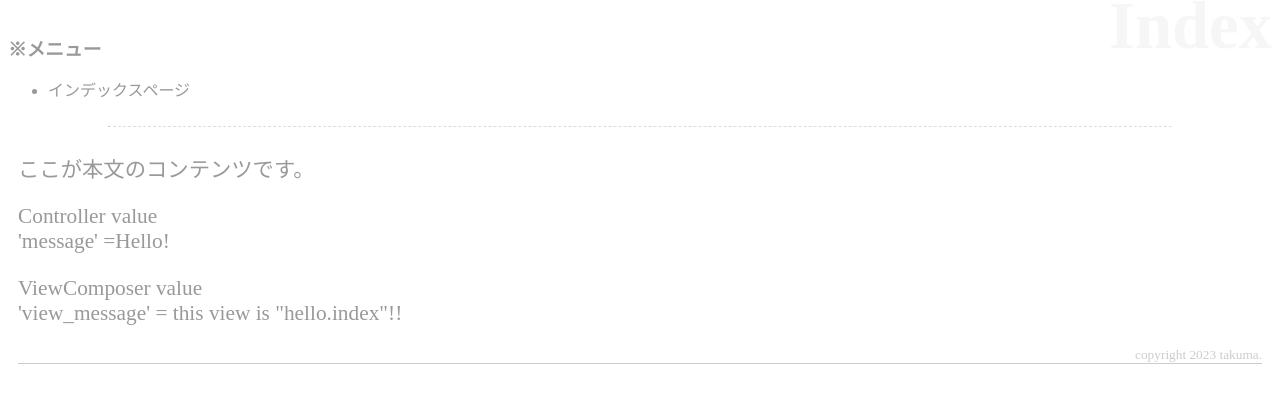
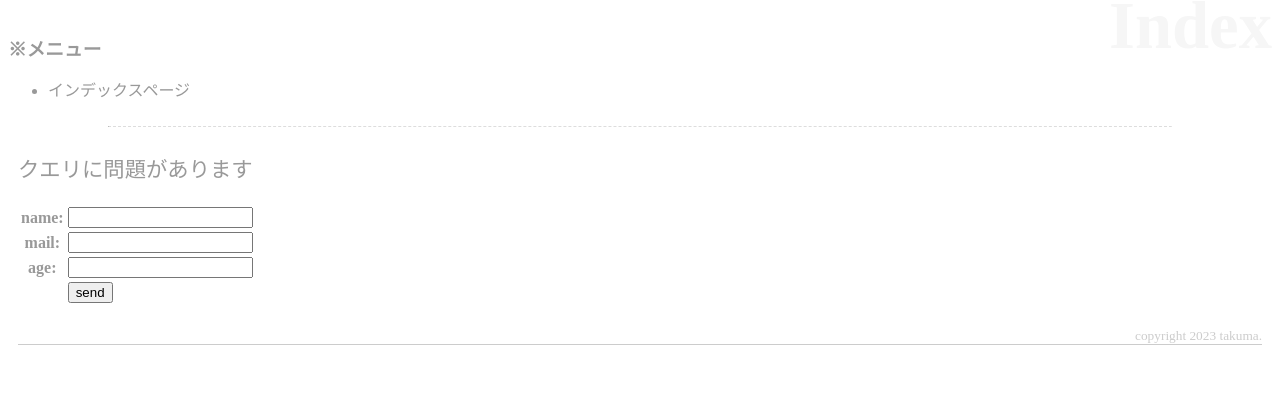
Before and after one commit to takuma1156/laravel_text, a Laravel app: page /hello in a window 1280 px wide. Shown: the top 403 px of the page. Run offline with Laravel 8, Linux system fonts and the light colour scheme.

Commit message:
バリデーション

```diff
--- a/laravelapp/app/Http/Controllers/HelloController.php
+++ b/laravelapp/app/Http/Controllers/HelloController.php
@@ -3,11 +3,56 @@
 namespace App\Http\Controllers;
 use Illuminate\Http\Request;
 use Illuminate\Http\Response;
+use App\Http\Requests\HelloRequest;
+use Validator;
 
 class HelloController extends Controller
 {
-    public function index()
+    public function index(Request $request)
     {
-        return view('hello.index',['message'=>'Hello!']);
+        $validator = Validator::make($request->query(),[
+            'id' => 'required',
+            'pass' => 'required',
+        ]);
+        if($validator->fails()){
+            $msg = 'クエリに問題があります';
+        }else{
+            $msg = 'ID/PASSを受け付けました。フォームを入力ください';
+        }
+        return view('hello.index',['msg'=>$msg,]);
+    }
+
+    public function post(Request $request)
+    {
+        $rules =[
+            'name' => 'required',
+            'mail' => 'email',
+            'age' => 'numeric',
+        ];
+
+        $messages=[
+            'name.required' => '名前は必ず入力してください',
+            'mail.email' => 'メールアドレスが必要です',
+            'age.numeric' => '年齢は整数で入力してください',
+            'age.min' => '年齢はゼロ歳以上で記入ください',
+            'age.max' => '年齢は200才以下で記入ください',
+        ];
+
+        $validator = Validator::make($request->all(),$rules,$messages);
+
+        $validator->sometimes('age', 'min:0',function($input){
+            return is_numeric($input->age);
+        });
+        $validator->sometimes('age', 'max:200',function($input){
+            return is_numeric($input->age);
+        });
+
+
+        if($validator->fails()){
+            return redirect('/hello')
+                            ->withErrors($validator)
+                            ->withInput();
+        }
+        return view('hello.index', ['msg'=>'正しく入力されました！']);
     }
 }
--- a/laravelapp/app/Http/Kernel.php
+++ b/laravelapp/app/Http/Kernel.php
@@ -44,6 +44,9 @@ class Kernel extends HttpKernel
             'throttle:api',
             \Illuminate\Routing\Middleware\SubstituteBindings::class,
         ],
+        'helo' =>[
+            \App\Http\Middleware\HelloMiddleware::class,
+        ]
     ];
 
     /**
@@ -63,5 +66,6 @@ class Kernel extends HttpKernel
         'signed' => \Illuminate\Routing\Middleware\ValidateSignature::class,
         'throttle' => \Illuminate\Routing\Middleware\ThrottleRequests::class,
         'verified' => \Illuminate\Auth\Middleware\EnsureEmailIsVerified::class,
+        'hello' =>\App\Http\Middleware\HelloMiddleware::class,
     ];
 }
--- a/laravelapp/resources/views/hello/index.blade.php
+++ b/laravelapp/resources/views/hello/index.blade.php
@@ -8,9 +8,28 @@
 @endsection
 
 @section('content')
-    <p>ここが本文のコンテンツです。</p>
-    <p>Controller value<br>'message' ={{$message}}</p>
-    <p>ViewComposer value<br>'view_message' = {{$view_message}}</p>
+  <p>{{$msg}}</p>
+  @if(count($errors)>0)
+  <p>入力に問題があります。再入力してください。</p>
+  @endif
+  <form action="/hello" method="post">
+    <table>
+      @csrf
+      @error('name')
+      <tr><th>ERROR</th><td>{{$message}}</td></tr>
+      @enderror
+      <tr><th>name:</th><td><input type="text" name="name" value="{{old('name')}}"></td></tr>
+      @error('mail')
+      <tr><th>ERROR</th><td>{{$message}}</td></tr>
+      @enderror
+      <tr><th>mail:</th><td><input type="text" name="mail" value="{{old('mail')}}"></td></tr>
+      @error('age')
+      <tr><th>ERROR</th><td>{{$message}}</td></tr>
+      @enderror
+      <tr><th>age:</th><td><input type="text" name="age" value="{{old('age')}}"></td></tr>
+      <tr><th></th><td><input type="submit" value="send"></td></tr>
+    </table>
+  </form>
 @endsection
 
 @section('footer')
--- a/laravelapp/routes/web.php
+++ b/laravelapp/routes/web.php
@@ -2,6 +2,7 @@
 
 use Illuminate\Support\Facades\Route;
 use App\Http\Controllers\HelloController;
+use App\Http\Middleware\HelloMiddleware;
 /*
 |--------------------------------------------------------------------------
 | Web Routes
@@ -18,3 +19,4 @@ Route::get('/', function () {
 });
 
 Route::get('hello',[HelloController::class,'index']);
+Route::post('hello',[HelloController::class,'post']);
```
Also changed, not shown: laravelapp/app/Http/Middleware/HelloMiddleware.php (+9 -2 lines), laravelapp/app/Http/Requests/HelloRequest.php (added, +46 -0 lines).
